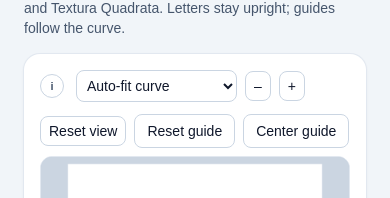
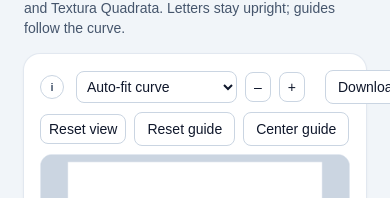
Before and after one commit to mashw/calligraphy-tools, a Next.js app: page /curve in a window 390 px wide. Shown: the part 130-328 px from the top of the page. Built offline with nearby package versions, Linux system fonts and the light colour scheme.

Commit message:
Curve: split preview controls into two rows on narrow

```diff
--- a/src/app/curve/page.tsx
+++ b/src/app/curve/page.tsx
@@ -1189,8 +1189,9 @@ const targetCy = box.h * 0.22;
 
 
         <div className="max-w-[1120px] mx-auto bg-white rounded-2xl shadow-sm ring-1 ring-slate-200 p-4">
-          <div className="flex flex-wrap items-start gap-3 mb-2">
-            <div className="flex flex-wrap items-center gap-3 w-full sm:w-auto">
+          <div className="flex flex-col gap-2 mb-2">
+            <div className="flex items-center gap-3 flex-nowrap">
+              <div className="flex items-center gap-3 flex-nowrap">
                 <div className="flex items-center gap-2">
                   {!isNarrow && <h3 className="font-semibold text-slate-800">Preview</h3>}
                   <InfoTip side="right">
@@ -1227,29 +1228,8 @@ const targetCy = box.h * 0.22;
                 </div>
               </div>
 
-            <div className="flex items-center gap-2 w-full justify-start overflow-x-auto flex-nowrap sm:overflow-visible sm:flex-wrap sm:w-auto sm:ml-auto">
-              <button
-                onMouseDown={e => e.preventDefault()}
-                onClick={() => applyViewPreset('autofit')}
-                className="shrink-0 px-2 py-1 text-sm rounded-lg border border-slate-300 bg-white hover:bg-slate-50 active:scale-[0.98] focus-visible:ring-2 focus-visible:ring-indigo-500 focus-visible:ring-offset-2 focus-visible:outline-none transition"
-              >
-                Reset view
-              </button>
-              <button
-                onMouseDown={e => e.preventDefault()}
-                onClick={resetGuidePlacement}
-                className="shrink-0 px-3 py-1.5 text-sm rounded-lg border border-slate-300 bg-white hover:bg-slate-50 active:scale-[0.98] focus-visible:ring-2 focus-visible:ring-indigo-500 focus-visible:ring-offset-2 focus-visible:outline-none transition"
-              >
-                Reset guide
-              </button>
-              <button
-                onMouseDown={e => e.preventDefault()}
-                onClick={centerCurveHorizontally}
-                className="shrink-0 px-3 py-1.5 text-sm rounded-lg border border-slate-300 bg-white hover:bg-slate-50 active:scale-[0.98] focus-visible:ring-2 focus-visible:ring-indigo-500 focus-visible:ring-offset-2 focus-visible:outline-none transition"
-              >
-                {isNarrow ? 'Center guide' : 'Center horizontally'}
-              </button>
-
+              {isNarrow ? (
+                <div className="flex items-center gap-2">
                   <div className="relative inline-flex shrink-0 ml-2">
                     <button
                       onMouseDown={e => e.preventDefault()}
@@ -1297,6 +1277,105 @@ const targetCy = box.h * 0.22;
                     Print
                   </button>
                 </div>
+              ) : (
+                <div className="flex items-center gap-2 ml-auto">
+                  <button
+                    onMouseDown={e => e.preventDefault()}
+                    onClick={() => applyViewPreset('autofit')}
+                    className="shrink-0 px-2 py-1 text-sm rounded-lg border border-slate-300 bg-white hover:bg-slate-50 active:scale-[0.98] focus-visible:ring-2 focus-visible:ring-indigo-500 focus-visible:ring-offset-2 focus-visible:outline-none transition"
+                  >
+                    Reset view
+                  </button>
+                  <button
+                    onMouseDown={e => e.preventDefault()}
+                    onClick={resetGuidePlacement}
+                    className="shrink-0 px-3 py-1.5 text-sm rounded-lg border border-slate-300 bg-white hover:bg-slate-50 active:scale-[0.98] focus-visible:ring-2 focus-visible:ring-indigo-500 focus-visible:ring-offset-2 focus-visible:outline-none transition"
+                  >
+                    Reset guide
+                  </button>
+                  <button
+                    onMouseDown={e => e.preventDefault()}
+                    onClick={centerCurveHorizontally}
+                    className="shrink-0 px-3 py-1.5 text-sm rounded-lg border border-slate-300 bg-white hover:bg-slate-50 active:scale-[0.98] focus-visible:ring-2 focus-visible:ring-indigo-500 focus-visible:ring-offset-2 focus-visible:outline-none transition"
+                  >
+                    {isNarrow ? 'Center guide' : 'Center horizontally'}
+                  </button>
+
+                  <div className="relative inline-flex shrink-0 ml-2">
+                    <button
+                      onMouseDown={e => e.preventDefault()}
+                      onClick={downloadSelected}
+                      className="shrink-0 px-3 py-1.5 text-sm rounded-l-lg border border-slate-300 bg-white hover:bg-slate-50 active:scale-[0.98] focus-visible:ring-2 focus-visible:ring-indigo-500 focus-visible:ring-offset-2 focus-visible:outline-none transition"
+                    >
+                      Download
+                    </button>
+                    <details ref={downloadDetailsRef} className="relative">
+                      <summary
+                        className="shrink-0 list-none [&::-webkit-details-marker]:hidden px-2 py-1.5 text-sm rounded-r-lg border border-l-0 border-slate-300 bg-white hover:bg-slate-50 active:scale-[0.98] focus-visible:ring-2 focus-visible:ring-indigo-500 focus-visible:ring-offset-2 focus-visible:outline-none transition cursor-pointer"
+                        aria-label="Choose download format"
+                      >
+                        ▾
+                      </summary>
+                      <div className="absolute right-0 mt-1 w-32 rounded-lg border border-slate-200 bg-white shadow-lg ring-1 ring-black/5 p-1 z-20">
+                        <button
+                          type="button"
+                          onClick={() => {
+                            setDownloadFormat('pdf');
+                            downloadDetailsRef.current?.removeAttribute('open');
+                          }}
+                          className="w-full text-left px-3 py-1.5 text-sm rounded-md hover:bg-slate-50"
+                        >
+                          PDF
+                        </button>
+                        <button
+                          type="button"
+                          onClick={() => {
+                            setDownloadFormat('svg');
+                            downloadDetailsRef.current?.removeAttribute('open');
+                          }}
+                          className="w-full text-left px-3 py-1.5 text-sm rounded-md hover:bg-slate-50"
+                        >
+                          SVG
+                        </button>
+                      </div>
+                    </details>
+                  </div>
+                  <button
+                    onMouseDown={e => e.preventDefault()}
+                    onClick={printToScale}
+                    className="shrink-0 px-3 py-1.5 text-sm rounded-lg text-white bg-indigo-600 hover:bg-indigo-500 active:scale-[0.98] focus-visible:ring-2 focus-visible:ring-indigo-500 focus-visible:ring-offset-2 focus-visible:outline-none transition"
+                  >
+                    Print
+                  </button>
+                </div>
+              )}
+            </div>
+
+            {isNarrow && (
+              <div className="flex flex-wrap items-center gap-2 justify-start">
+                <button
+                  onMouseDown={e => e.preventDefault()}
+                  onClick={() => applyViewPreset('autofit')}
+                  className="shrink-0 px-2 py-1 text-sm rounded-lg border border-slate-300 bg-white hover:bg-slate-50 active:scale-[0.98] focus-visible:ring-2 focus-visible:ring-indigo-500 focus-visible:ring-offset-2 focus-visible:outline-none transition"
+                >
+                  Reset view
+                </button>
+                <button
+                  onMouseDown={e => e.preventDefault()}
+                  onClick={resetGuidePlacement}
+                  className="shrink-0 px-3 py-1.5 text-sm rounded-lg border border-slate-300 bg-white hover:bg-slate-50 active:scale-[0.98] focus-visible:ring-2 focus-visible:ring-indigo-500 focus-visible:ring-offset-2 focus-visible:outline-none transition"
+                >
+                  Reset guide
+                </button>
+                <button
+                  onMouseDown={e => e.preventDefault()}
+                  onClick={centerCurveHorizontally}
+                  className="shrink-0 px-3 py-1.5 text-sm rounded-lg border border-slate-300 bg-white hover:bg-slate-50 active:scale-[0.98] focus-visible:ring-2 focus-visible:ring-indigo-500 focus-visible:ring-offset-2 focus-visible:outline-none transition"
+                >
+                  {isNarrow ? 'Center guide' : 'Center horizontally'}
+                </button>
+              </div>
+            )}
           </div>
 
 
```
Lines whose indentation alone changed are shown as unchanged.
